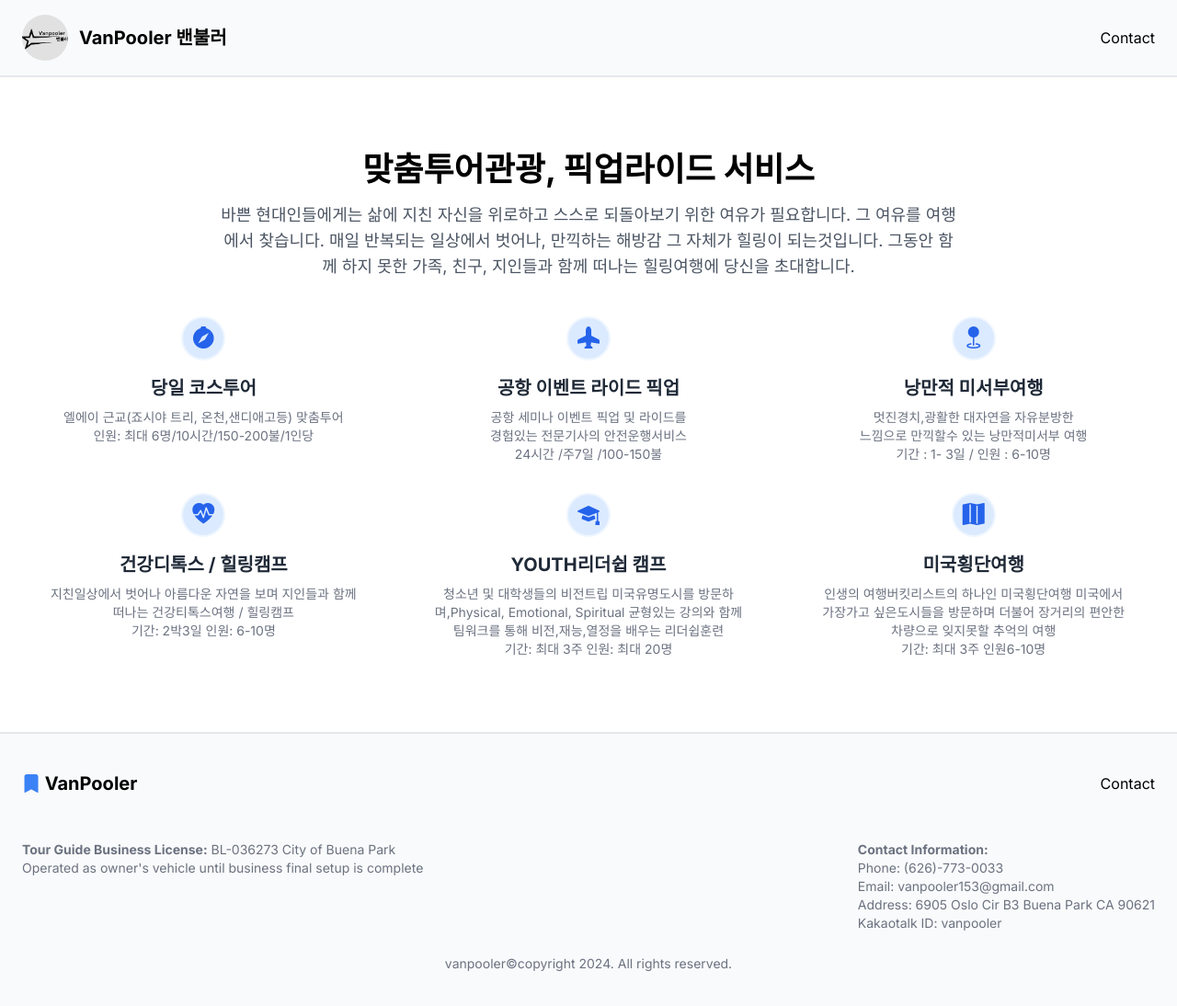
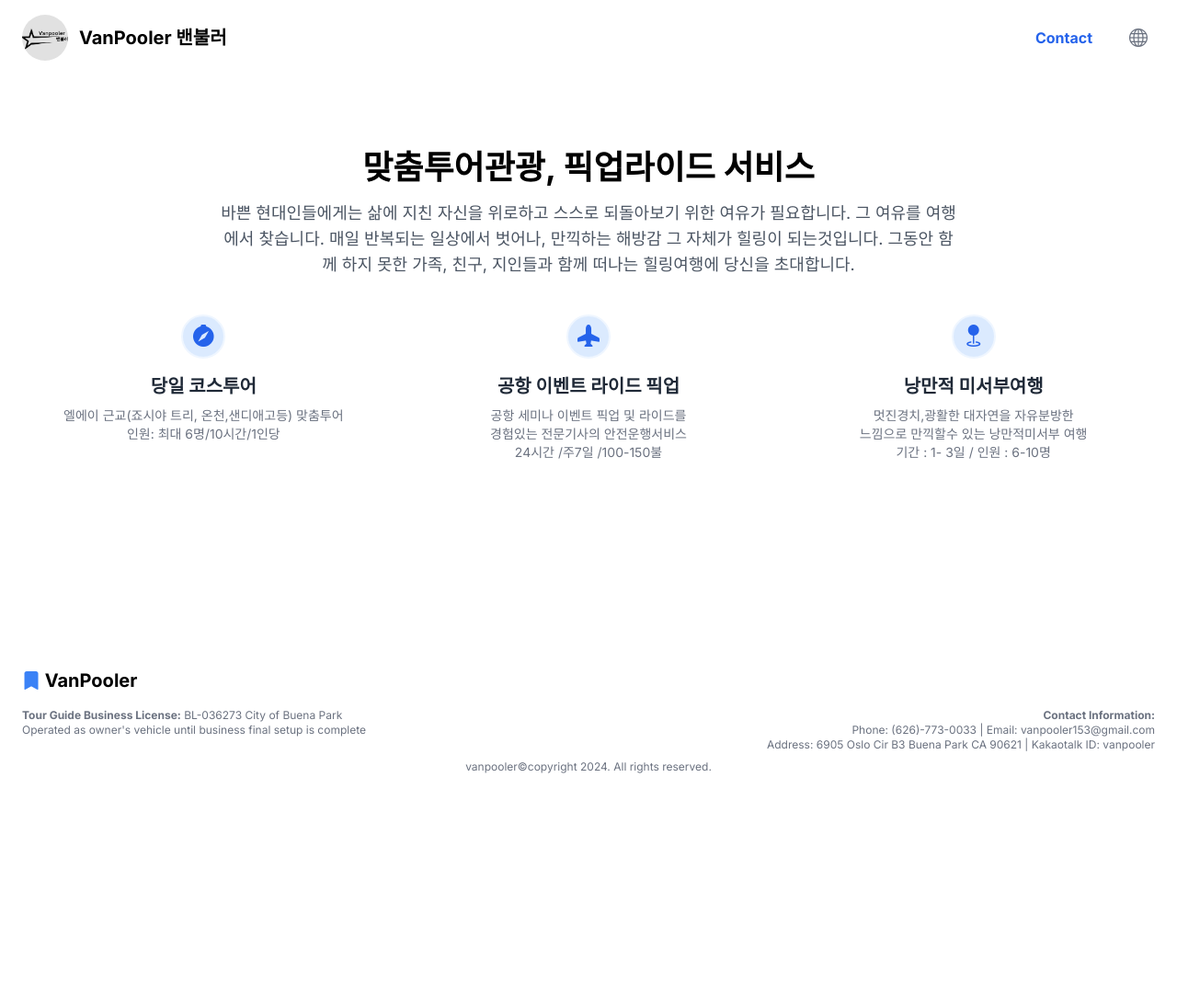
Before and after one commit to boatnoah/vanpooler, a website: page index.html in a window 1280 px wide. Shown: the whole page at 92% size. After the commit the page ends 986 px from the top, so only its background shows below. Drawn offline with nearby package versions, Linux system fonts and the light colour scheme.

Commit message:
feat: added translation feature and remove services

```diff
--- a/index.html
+++ b/index.html
@@ -50,7 +50,7 @@
   </head>
 
   <body class="antialiased">
-    <header class="border-b-2 bg-gray-50">
+    <header>
       <div
         class="mx-auto max-w-screen-xl px-6 py-4 flex items-center justify-between"
       >
@@ -60,31 +60,43 @@
             src="imgs/logo.jpg"
             class="h-[50px] w-[50px] rounded-full object-cover"
           />
-          <h1 class="text-xl font-bold">VanPooler 밴불러</h1>
+          <h1 id="title" class="text-xl font-bold">VanPooler 밴불러</h1>
         </div>
 
-        <!-- Navigation Links -->
-        <nav class="hidden md:flex md:items-center md:gap-8">
-          <ul class="flex gap-4 text-sm md:text-base">
+        <nav class="flex flex-wrap items-center justify-between gap-2 md:gap-8">
+          <ul class="flex items-center gap-2 md:gap-4 text-sm md:text-base">
             <li>
               <a
+                id="contact-link"
                 href="mailto:vanpooler153@gmail.com"
-                class="hover:text-blue-500"
+                class="text-blue-600 hover:text-blue-700 font-semibold"
                 >Contact</a
               >
             </li>
           </ul>
+
+          <button
+            id="translate-btn"
+            class="text-gray-500 text-xl p-2 rounded-full hover:bg-gray-100 hover:text-blue-500 transition-all"
+            aria-label="Translate"
+          >
+            <i class="bi bi-globe"></i>
+          </button>
         </nav>
       </div>
     </header>
+
     <section>
       <div class="mx-auto sm:px-7 px-4 max-w-screen-xl py-20">
         <div class="flex flex-col gap-10">
           <div class="text-center">
-            <h2 class="text-4xl font-bold mb-4">
+            <h2 id="section-title" class="text-4xl font-bold mb-4">
               맞춤투어관광, 픽업라이드 서비스
             </h2>
-            <p class="text-base md:text-lg max-w-[800px] mx-auto text-gray-600">
+            <p
+              id="section-desc"
+              class="text-base md:text-lg max-w-[800px] mx-auto text-gray-600"
+            >
               바쁜 현대인들에게는 삶에 지친 자신을 위로하고 스스로 되돌아보기
               위한 여유가 필요합니다. 그 여유를 여행에서 찾습니다. 매일 반복되는
               일상에서 벗어나, 만끽하는 해방감 그 자체가 힐링이 되는것입니다.
@@ -93,9 +105,7 @@
             </p>
           </div>
 
-          <div
-            class="grid grid-cols-1 md:grid-cols-2 lg:grid-cols-3 gap-8 justify-center"
-          >
+          <div class="grid grid-cols-1 md:grid-cols-2 lg:grid-cols-3 gap-8">
             <div
               class="flex flex-col items-center text-center max-w-[340px] mx-auto"
             >
@@ -103,14 +113,16 @@
                 class="border-2 border-blue-50 bg-blue-100 rounded-full text-blue-600 w-12 h-12 flex items-center justify-center mb-4"
               >
                 <i class="bi bi-compass-fill text-2xl"></i>
-                <!-- Changed to compass for day tours -->
               </div>
-              <h2 class="text-xl font-semibold text-gray-800 mb-2">
+              <h2
+                id="tour-title-1"
+                class="text-xl font-semibold text-gray-800 mb-2"
+              >
                 당일 코스투어
               </h2>
-              <p class="text-gray-500 text-sm">
+              <p id="tour-desc-1" class="text-gray-500 text-sm">
                 엘에이 근교(죠시야 트리, 온천,샌디애고등) 맞춤투어<br />
-                인원: 최대 6명/10시간/150-200불/1인당
+                인원: 최대 6명/10시간/1인당
               </p>
             </div>
 
@@ -121,12 +133,14 @@
                 class="border-2 border-blue-50 bg-blue-100 rounded-full text-blue-600 w-12 h-12 flex items-center justify-center mb-4"
               >
                 <i class="bi bi-airplane-fill text-2xl"></i>
-                <!-- Changed to airplane for airport services -->
               </div>
-              <h2 class="text-xl font-semibold text-gray-800 mb-2">
+              <h2
+                id="tour-title-2"
+                class="text-xl font-semibold text-gray-800 mb-2"
+              >
                 공항 이벤트 라이드 픽업
               </h2>
-              <p class="text-gray-500 text-sm">
+              <p id="tour-desc-2" class="text-gray-500 text-sm">
                 공항 세미나 이벤트 픽업 및 라이드를<br />
                 경험있는 전문기사의 안전운행서비스<br />
                 24시간 /주7일 /100-150불
@@ -140,74 +154,17 @@
                 class="border-2 border-blue-50 bg-blue-100 rounded-full text-blue-600 w-12 h-12 flex items-center justify-center mb-4"
               >
                 <i class="bi bi-geo-fill text-2xl"></i>
-                <!-- Changed to mountain for west coast travel -->
               </div>
-              <h2 class="text-xl font-semibold text-gray-800 mb-2">
+              <h2
+                id="tour-title-3"
+                class="text-xl font-semibold text-gray-800 mb-2"
+              >
                 낭만적 미서부여행
               </h2>
-              <p class="text-gray-500 text-sm">
+              <p id="tour-desc-3" class="text-gray-500 text-sm">
                 멋진경치,광활한 대자연을 자유분방한<br />
                 느낌으로 만끽할수 있는 낭만적미서부 여행<br />
                 기간 : 1- 3일 / 인원 : 6-10명
-              </p>
-            </div>
-
-            <div
-              class="flex flex-col items-center text-center max-w-[340px] mx-auto"
-            >
-              <div
-                class="border-2 border-blue-50 bg-blue-100 rounded-full text-blue-600 w-12 h-12 flex items-center justify-center mb-4"
-              >
-                <i class="bi bi-heart-pulse-fill text-2xl"></i>
-                <!-- Changed to heart-pulse for health/healing -->
-              </div>
-              <h2 class="text-xl font-semibold text-gray-800 mb-2">
-                건강디톡스 / 힐링캠프
-              </h2>
-              <p class="text-gray-500 text-sm text-center">
-                지친일상에서 벗어나 아름다운 자연을 보며 지인들과 함께 떠나는
-                건강티톡스여행 / 힐링캠프<br />
-                기간: 2박3일 인원: 6-10명
-              </p>
-            </div>
-
-            <div
-              class="flex flex-col items-center text-center max-w-[340px] mx-auto"
-            >
-              <div
-                class="border-2 border-blue-50 bg-blue-100 rounded-full text-blue-600 w-12 h-12 flex items-center justify-center mb-4"
-              >
-                <i class="bi bi-mortarboard-fill text-2xl"></i>
-                <!-- Changed to mortarboard for youth leadership -->
-              </div>
-              <h2 class="text-xl font-semibold text-gray-800 mb-2">
-                YOUTH리더쉽 캠프
-              </h2>
-              <p class="text-gray-500 text-sm text-center">
-                청소년 및 대학생들의 비전트립 미국유명도시를 방문하며,Physical,
-                Emotional, Spiritual 균형있는 강의와 함께 팀워크를 통해
-                비전,재능,열정을 배우는 리더쉽훈련<br />
-                기간: 최대 3주 인원: 최대 20명
-              </p>
-            </div>
-
-            <div
-              class="flex flex-col items-center text-center max-w-[340px] mx-auto"
-            >
-              <div
-                class="border-2 border-blue-50 bg-blue-100 rounded-full text-blue-600 w-12 h-12 flex items-center justify-center mb-4"
-              >
-                <i class="bi bi-map-fill text-2xl"></i>
-                <!-- Changed to map for cross-country travel -->
-              </div>
-              <h2 class="text-xl font-semibold text-gray-800 mb-2">
-                미국횡단여행
-              </h2>
-              <p class="text-gray-500 text-sm text-center">
-                인생의 여행버킷리스트의 하나인 미국횡단여행 미국에서 가장가고
-                싶은도시들을 방문하며 더불어 장거리의 편안한 차량으로 잊지못할
-                추억의 여행<br />
-                기간: 최대 3주 인원6-10명
               </p>
             </div>
           </div>
@@ -215,10 +172,10 @@
       </div>
     </section>
 
-    <footer class="bg-gray-50 border-t-2">
-      <div class="mx-auto max-w-screen-xl px-6 py-10">
+    <footer>
+      <div class="mx-auto max-w-screen-xl px-6 py-36">
         <div
-          class="flex flex-col md:flex-row gap-10 items-center justify-between"
+          class="flex flex-col md:flex-row gap-4 items-center justify-between"
         >
           <!-- Footer Logo -->
           <a href="/" class="font-bold text-xl">
@@ -227,46 +184,78 @@
             </span>
             VanPooler
           </a>
-
-          <!-- Footer Links -->
-          <nav>
-            <ul class="flex gap-4">
-              <li>
-                <a
-                  href="mailto:vanpooler153@gmail.com"
-                  class="hover:text-blue-500"
-                  >Contact</a
-                >
-              </li>
-            </ul>
-          </nav>
         </div>
 
         <!-- Footer Info -->
         <div
-          class="flex flex-col md:flex-row md:justify-between gap-6 pt-12 text-sm text-gray-500"
+          class="flex flex-col md:flex-row md:justify-between gap-3 pt-4 text-xs text-gray-500"
         >
-          <p>
+          <p class="text-center md:text-left">
             <strong>Tour Guide Business License:</strong> BL-036273 City of
             Buena Park<br />
             Operated as owner's vehicle until business final setup is complete
           </p>
-          <p>
+          <p class="text-center md:text-right">
             <strong>Contact Information:</strong><br />
-            Phone: (626)-773-0033<br />
-            Email: vanpooler153@gmail.com<br />
-            Address: 6905 Oslo Cir B3 Buena Park CA 90621<br />
-            Kakaotalk ID: vanpooler
+            Phone: (626)-773-0033 | Email: vanpooler153@gmail.com<br />
+            Address: 6905 Oslo Cir B3 Buena Park CA 90621 | Kakaotalk ID:
+            vanpooler
           </p>
         </div>
 
         <!-- Footer Copyright -->
-        <div class="text-center pt-6">
-          <p class="text-sm text-gray-500">
+        <div class="text-center pt-2">
+          <p class="text-xs text-gray-500">
             vanpooler©copyright 2024. All rights reserved.
           </p>
         </div>
       </div>
     </footer>
+    <script>
+      const translations = {
+        ko: {
+          title: "VanPooler 밴불러",
+          "contact-link": "문의",
+          "section-title": "맞춤투어관광, 픽업라이드 서비스",
+          "section-desc":
+            "바쁜 현대인들에게는 삶에 지친 자신을 위로하고 스스로 되돌아보기 위한 여유가 필요합니다.",
+          "tour-title-1": "당일 코스투어",
+          "tour-desc-1": "엘에이 근교 맞춤투어. 인원: 최대 6명/10시간/1인당",
+          "tour-title-2": "공항 이벤트 라이드 픽업",
+          "tour-desc-2":
+            "공항 세미나 이벤트 픽업 및 라이드를 경험있는 전문기사의 안전운행서비스. 24시간 / 주7일 / 100-150불",
+          "tour-title-3": "낭만적 미서부여행",
+          "tour-desc-3":
+            "멋진 경치, 광활한 대자연을 만끽할 수 있는 낭만적 미서부 여행. 기간 : 1-3일 / 인원 : 6-10명",
+        },
+        en: {
+          title: "VanPooler",
+          "contact-link": "Contact",
+          "section-title": "Customized Tour and Pickup Ride Service",
+          "section-desc":
+            "Modern individuals need time to reflect and comfort themselves from a busy life.",
+          "tour-title-1": "One-Day Course Tour",
+          "tour-desc-1": "Customized tours around LA. Max 6 people / 10 hours",
+          "tour-title-2": "Airport Event Ride Pickup",
+          "tour-desc-2":
+            "Airport, seminar, and event pickup with professional and safe drivers. 24/7 / $100-$150",
+          "tour-title-3": "Romantic Western US Trip",
+          "tour-desc-3":
+            "Enjoy breathtaking views and vast nature on a romantic Western US trip. Duration: 1-3 days / Group size: 6-10",
+        },
+      };
+
+      let currentLang = "ko";
+
+      document.getElementById("translate-btn").addEventListener("click", () => {
+        const newLang = currentLang === "ko" ? "en" : "ko";
+        currentLang = newLang;
+
+        Object.keys(translations[newLang]).forEach((id) => {
+          const element = document.getElementById(id);
+          if (element) element.textContent = translations[newLang][id];
+        });
+      });
+    </script>
   </body>
 </html>
```
